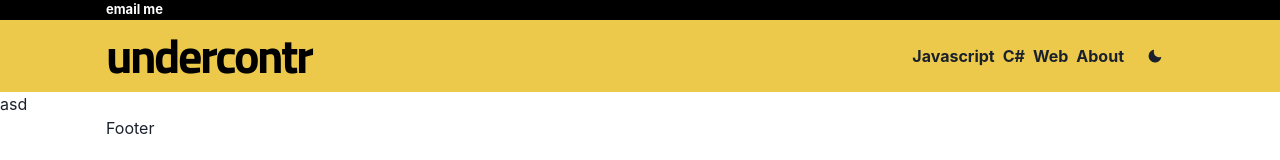
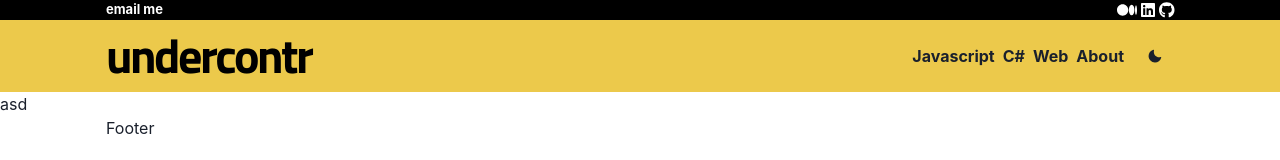
Before and after one commit to undercontr/undercontr.com, a Next.js app: page / in a window 1280 px wide. Shown: the top 160 px of the page. Built offline with nearby package versions, Linux system fonts and the light colour scheme.

Commit message:
adding social media icons to the header

```diff
--- a/package.json
+++ b/package.json
@@ -15,6 +15,10 @@
     "@cloudinary/url-gen": "^1.8.0",
     "@emotion/react": "^11.9.3",
     "@emotion/styled": "^11.9.3",
+    "@fortawesome/fontawesome-svg-core": "^6.1.1",
+    "@fortawesome/free-brands-svg-icons": "^6.1.1",
+    "@fortawesome/free-solid-svg-icons": "^6.1.1",
+    "@fortawesome/react-fontawesome": "^0.1.18",
     "cloudinary": "^1.30.0",
     "firebase": "^9.8.3",
     "framer-motion": "^6.3.13",
--- a/src/components/Layout/Header/Navbar.tsx
+++ b/src/components/Layout/Header/Navbar.tsx
@@ -7,12 +7,12 @@ export default function Navbar(props: any) {
   return (
     <Box {...props}>
       <Container
-        display={"flex"}
+        display={["block", "flex"]}
         justifyContent={"space-between"}
         alignItems={"center"}
       >
-        <Logo />
-        <HStack gap={3}>
+        <Logo textAlign={["center", "unset"]} />
+        <HStack justifyContent={["center", "unset"]} gap={3}>
           <NavigationMenu />
           <ColorMode />
         </HStack>
--- a/src/components/Layout/Header/TopBar.tsx
+++ b/src/components/Layout/Header/TopBar.tsx
@@ -1,14 +1,18 @@
-import { Box, Container, Flex, Text } from "@chakra-ui/react";
+import { Box, Container, Flex, HStack, Text } from "@chakra-ui/react";
+import { FontAwesomeIcon } from "@fortawesome/react-fontawesome";
+import {faGithub, faLinkedin, faMedium} from "@fortawesome/free-brands-svg-icons"
 
 export default function TopBar(props: any) {
   return (
     <Box bg={"black"}>
       <Container>
-        <Flex justify={["center", "space-between"]} align={"center"}>
+        <Flex justify={["space-between"]} align={"center"}>
           <Text color={"white"} fontSize={13} fontWeight={700}>email me</Text>
-          <Box>
-
-          </Box>
+          <HStack gap={1}>
+            <FontAwesomeIcon color="white" icon={faMedium} />
+            <FontAwesomeIcon color="white" icon={faLinkedin} />
+            <FontAwesomeIcon color="white" icon={faGithub} />
+          </HStack>
         </Flex>
       </Container>
     </Box>
```
Also changed, not shown: 1 other file (tests, documents, lock files or other folders).
